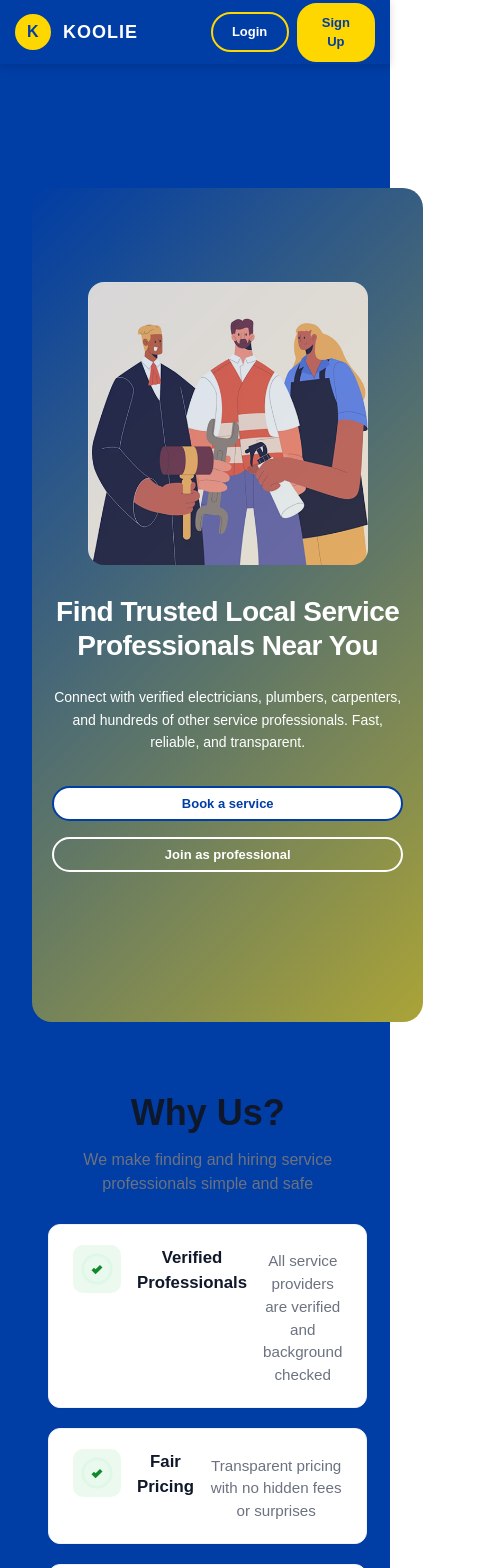
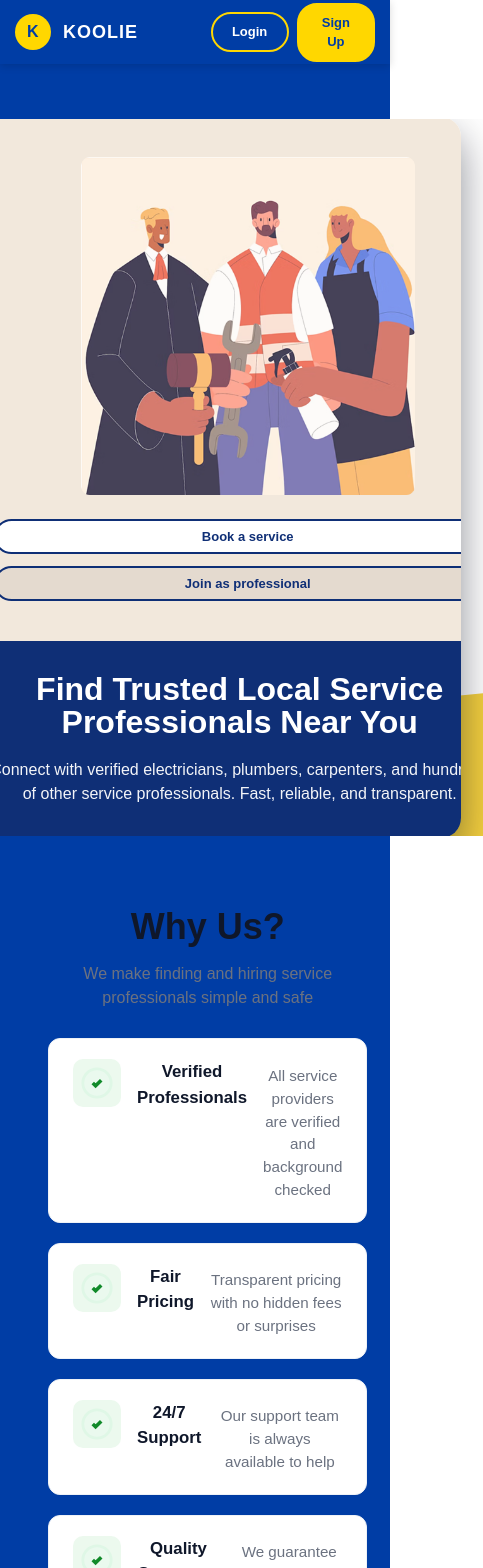
Before and after one commit to Benedict1010/Koolie, a React (Vite) app in the folder Koolie0/client/: page / in a window 390 px wide. Shown: the top 1568 px of the page, 483 px wide, since content can reach past the window. Built offline with nearby package versions, Linux system fonts and the light colour scheme.

Commit message:
landing page ui updates

```diff
--- /dev/null
+++ b/Koolie0/client/src/components/Hero.jsx
@@ -0,0 +1,29 @@
+import React from 'react';
+import '../styles/hero.css';
+
+export default function Hero() {
+  return (
+    <section className="hero-section">
+      <div className="hero-bg-slice" aria-hidden="true"></div>
+
+      <div className="hero-card">
+        <div className="hero-left">
+          <div className="left-inner">
+            <div className="illustration-placeholder">{/* placeholder image */}</div>
+            <div className="left-buttons">
+              <button className="btn btn-book">Book a service</button>
+              <button className="btn btn-join">Join as professional</button>
+            </div>
+          </div>
+        </div>
+
+        <div className="hero-right">
+          <h1 className="hero-title">Find Trusted Local Service Professionals Near You</h1>
+          <p className="hero-copy">
+            Connect with verified electricians, plumbers, carpenters, and hundreds of other service professionals. Fast, reliable, and transparent.
+          </p>
+        </div>
+      </div>
+    </section>
+  );
+}
--- a/Koolie0/client/src/pages/Home.jsx
+++ b/Koolie0/client/src/pages/Home.jsx
@@ -1,31 +1,10 @@
+import React from "react";
+import Hero from "../components/Hero";
+
 function Home() {
   return (
     <>
-      {/* Hero Section */}
-      <section className="hero-section">
-        <div className="hero-wrapper">
-          <div className="hero-grid">
-            <div className="hero-left">
-              <div className="hero-illustration">
-                <img src="/doodle.png" alt="Service Professionals Illustration" />
-              </div>
-            </div>
-            <div className="hero-right">
-              <h1 className="hero-heading">
-                Find Trusted Local Service Professionals Near You
-              </h1>
-              <p className="hero-description">
-                Connect with verified electricians, plumbers, carpenters, and hundreds of other service professionals. Fast, reliable, and transparent.
-              </p>
-              <div className="hero-buttons">
-                <button className="btn btn-light">Book a service</button>
-                <button className="btn btn-secondary">Join as professional</button>
-              </div>
-            </div>
-          </div>
-          <div className="hero-wave"></div>
-        </div>
-      </section>
+      <Hero />
 
       {/* Why Choose ServicePro Section */}
       <section className="why-choose-section">
--- a/Koolie0/client/src/styles/hero.css
+++ b/Koolie0/client/src/styles/hero.css
@@ -1,194 +1,159 @@
-/* Hero section styles - Blue and Yellow theme */
+/* Hero section - dark blue background with yellow diagonal slice */
 
 :root{
-  --hero-primary-blue: #003DA5;
-  --hero-accent-yellow: #FFD700;
-  --hero-max: 1200px;
+
+  --hero-slice: #F4D03F;
 }
 
 .hero-section{
-  width: 100%;
-  background: linear-gradient(135deg, var(--hero-primary-blue) 0%, #FFD700 150%);
-  padding: 64px 20px 0 20px;
-  margin-top: 64px;
+  height:85vh;
+  margin-left:-100px;
+  margin-right: -100px;
+  margin-top: -5px;
   position: relative;
+  background: var(--hero-bg);
+  display: flex;
+  align-items: center;
+  justify-content: center;
   overflow: hidden;
-  border-radius: 20px;
 }
 
-.hero-wrapper{
-  max-width: var(--hero-max);
-  margin: 0 auto;
-  position: relative;
-  padding-bottom: 80px;
+/* yellow diagonal slice at bottom-left rising toward right */
+.hero-bg-slice{
+  position: absolute;
+  left: -50%;
+  right: -20%;
+  bottom: -5%;
+  height: 45vh;
+  background: var(--hero-slice);
+  clip-path: polygon(0 72%, 100% -15%, 100% 100%, 0% 100%);
+  z-index: 0;
 }
 
-.hero-grid{
-  display: grid;
-  grid-template-columns: 1fr 1fr;
-  gap: 60px;
-  align-items: center;
-  padding: 40px 0;
+.hero-card{
+  width: 85%;
+  height: 79vh;
+  border-radius: 20px;
+  box-shadow: 0 18px 40px rgba(2,6,23,0.45);
+  display: flex;
+  overflow: hidden;
+  position: relative;
+  z-index: 2;
+}
+
+.hero-left, .hero-right{
+  flex: 1 1 50%;
+  min-width: 0;
 }
 
 .hero-left{
+  background: #f2e8dc;
   display: flex;
   align-items: center;
   justify-content: center;
+  padding: 40px;
 }
 
-.hero-illustration{
+.left-inner{
   width: 100%;
-  max-width: 350px;
-  background: transparent;
-  border-radius: 16px;
-  padding: 0;
+  max-width: 520px;
   display: flex;
+  flex-direction: column;
   align-items: center;
-  justify-content: center;
-  min-height: 350px;
-  overflow: hidden;
+  gap: 24px;
 }
 
-.hero-illustration img{
+.illustration-placeholder{
   width: 100%;
-  height: 100%;
-  object-fit: contain;
-  display: block;
+  height: calc(85vh - 220px);
+  background: url('/doodle.png') center/contain no-repeat;
+  border-radius: 8px;
+}
+
+.left-buttons{
+  display: flex;
+  gap: 12px;
+  width: 100%;
+  justify-content: center;
+}
+
+.btn{ /* generic */
+  border-radius: 30px;
+  padding: 8px 20px;
+  font-weight: 600;
+  cursor: pointer;
+  border: none;
+  transition: all 0.3s ease;
+}
+
+.btn-book{
+  background: #ffffff;
+  color: #0f2f76;
+}
+
+.btn-join{
+  background: rgba(0,0,0,0.06);
+  color: #0f2f76;
 }
 
 .hero-right{
-  color: white;
+  background: #0F2F76;
+  color: #fff;
+  padding: 60px;
   display: flex;
   flex-direction: column;
-  gap: 24px;
+  justify-content: center;
 }
 
-.hero-heading{
-  font-size: clamp(32px, 5vw, 56px);
-  font-weight: 700;
-  line-height: 1.2;
-  margin: 0;
-  color: white;
-  letter-spacing: -0.5px;
+.hero-title{
+  font-size: clamp(2rem, 4vw, 3.6rem);
+  line-height: 1.02;
+  margin: 0 0 20px 0;
+  font-weight: 800;
 }
 
-.hero-description{
-  font-size: 16px;
-  line-height: 1.6;
-  color: #ffffff;
+.hero-copy{
+  max-width: 540px;
+  color: rgba(255,255,255,0.95);
+  font-size: 1rem;
   margin: 0;
-  max-width: 520px;
 }
 
-.hero-buttons{
-  display: flex;
-  gap: 16px;
-  margin-top: 8px;
-  flex-wrap: wrap;
-}
-
-.btn{
-  padding: 12px 28px;
-  font-size: 16px;
-  border-radius: 8px;
-  border: none;
-  cursor: pointer;
-  font-weight: 600;
-  transition: all 0.3s ease;
-  text-decoration: none;
-  display: inline-block;
-}
-
-.btn-light{
-  background: white;
-  color: var(--hero-primary-blue);
-  border: 2px solid white;
-}
-
-.btn-light:hover{
-  transform: translateY(-2px);
-  box-shadow: 0 8px 20px rgba(255, 255, 255, 0.3);
-}
-
-.btn-secondary{
-  background: transparent;
-  color: white;
-  border: 2px solid white;
-}
-
-.btn-secondary:hover{
-  background: rgba(255, 255, 255, 0.1);
-  transform: translateY(-2px);
-}
-
-/* Yellow diagonal wave */
-.hero-wave{
-  position: absolute;
-  bottom: 0;
-  left: 0;
-  right: 0;
-  height: 150px;
-  background: var(--hero-accent-yellow);
-  clip-path: polygon(0 30%, 100% 0%, 100% 100%, 0% 100%);
-  z-index: -1;
-}
-
-/* Responsive design */
-@media (max-width: 1024px){
-  .hero-grid{
-    grid-template-columns: 1fr;
-    gap: 40px;
-    padding: 30px 0;
+/* responsive */
+@media (max-width: 992px){
+  .hero-card{
+    flex-direction: column;
+    width: 92%;
+    height: auto;
+    max-height: 88vh;
   }
 
-  .hero-left{
-    order: 1;
+  .hero-left, .hero-right{
+    width: 100%;
+  }
+
+  .illustration-placeholder{
+    height: 40vh;
   }
 
   .hero-right{
-    order: 2;
+    padding: 32px;
   }
 
-  .hero-illustration{
-    max-width: 300px;
-    min-height: 300px;
-  }
-
-  .hero-section{
-    padding: 64px 20px 40px 20px;
-  }
-
-  .hero-buttons{
-    flex-direction: column;
-  }
-
-  .btn{
-    width: 100%;
-    text-align: center;
+  .hero-bg-slice{
+    height: 36vh;
+    clip-path: polygon(0 60%, 100% 30%, 100% 100%, 0% 100%);
   }
 }
 
-@media (max-width: 640px){
-  .hero-grid{
-    gap: 30px;
-  }
-
-  .hero-heading{
-    font-size: 28px;
-  }
-
-  .hero-description{
-    font-size: 14px;
-  }
-
-  .hero-illustration{
-    max-width: 280px;
-    min-height: 280px;
-  }
-
-  .hero-wave{
-    height: 100px;
+@media (max-width: 480px){
+  .left-buttons{flex-direction: column;}
+  .btn{width:100%;}
+  .hero-bg-slice{
+    left: -20%;
+    right: -20%;
+    height: 30vh;
+    clip-path: polygon(0 55%, 100% 25%, 100% 100%, 0% 100%);
   }
 }
 
--- a/Koolie0/client/src/styles/main.css
+++ b/Koolie0/client/src/styles/main.css
@@ -65,3 +65,65 @@ body {
     grid-template-columns: 1fr;
   }
 }
+
+/* Navbar styles */
+.navbar {
+  display: flex;
+  justify-content: space-between;
+  align-items: center;
+  padding: 20px 80px;
+  background: #1746A2; /* blend with hero */
+  box-shadow: none; /* remove extra shadow */
+}
+
+.nav-links {
+  display: flex;
+  gap: 40px;
+  align-items: center;
+}
+
+.nav-links a {
+  color: inherit;
+  text-decoration: none;
+  transition: color 0.3s ease, background-color 0.3s ease, transform 0.3s ease;
+}
+
+.btn-login {
+  border: 2px solid #FFD700;
+  background: transparent;
+  color: white;
+  border-radius: 40px; /* more rounded */
+  padding: 8px 20px;
+  cursor: pointer;
+  transition: transform 0.2s ease, background-color 0.2s ease;
+}
+.btn-login:hover {
+  transform: scale(1.05);
+  background: rgba(255, 215, 0, 0.08);
+}
+
+.btn-signin {
+  background: white;
+  color: #1746A2;
+  border-radius: 40px; /* more rounded */
+  padding: 8px 20px;
+  cursor: pointer;
+  border: none;
+  transition: transform 0.2s ease, box-shadow 0.2s ease;
+}
+.btn-signin:hover {
+  transform: scale(1.05);
+}
+
+@media (max-width: 768px) {
+  .navbar {
+    padding: 12px 20px;
+  }
+  .nav-links {
+    gap: 16px;
+    flex-wrap: wrap;
+  }
+  .btn-login, .btn-signin {
+    padding: 6px 14px;
+  }
+}
```
